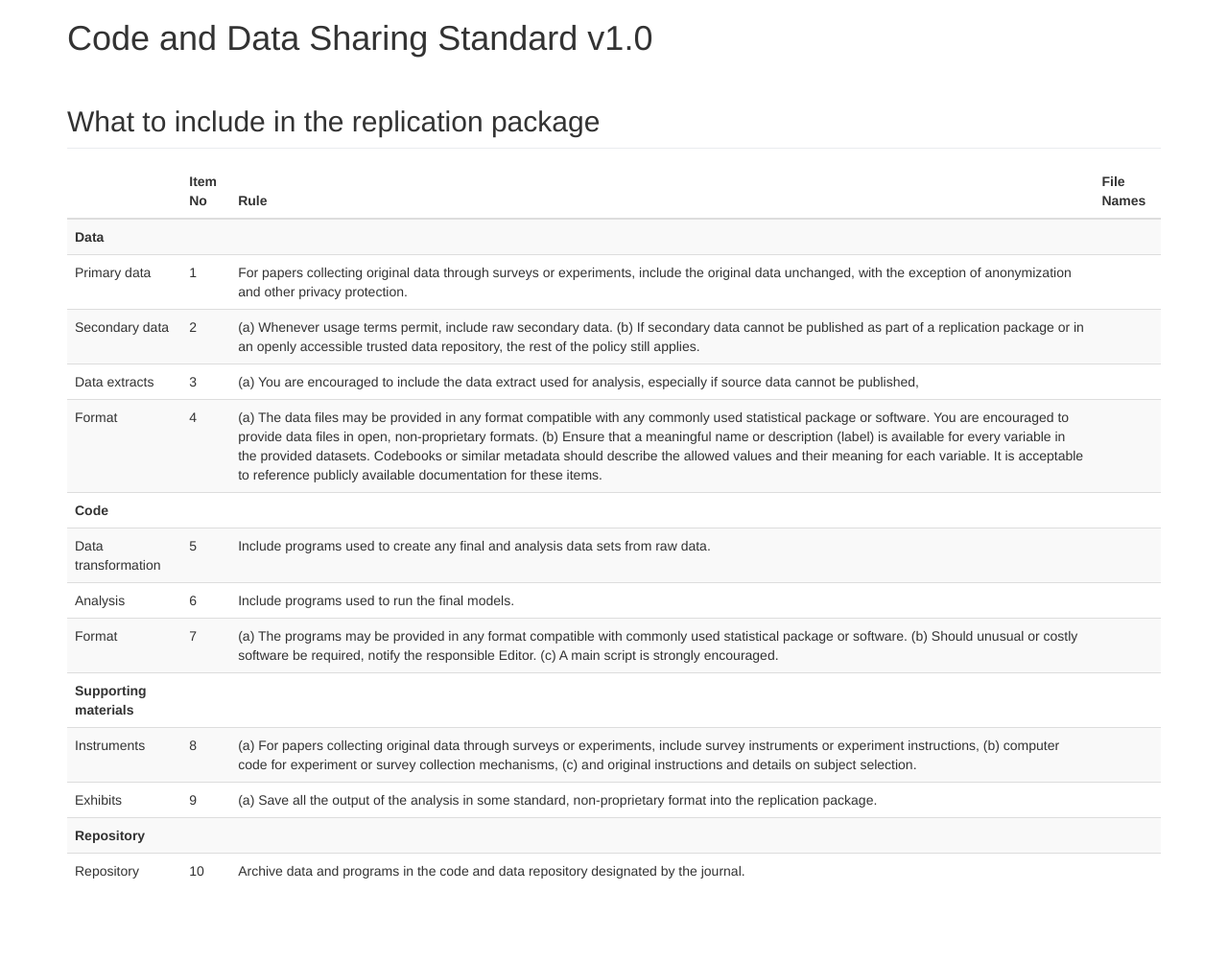
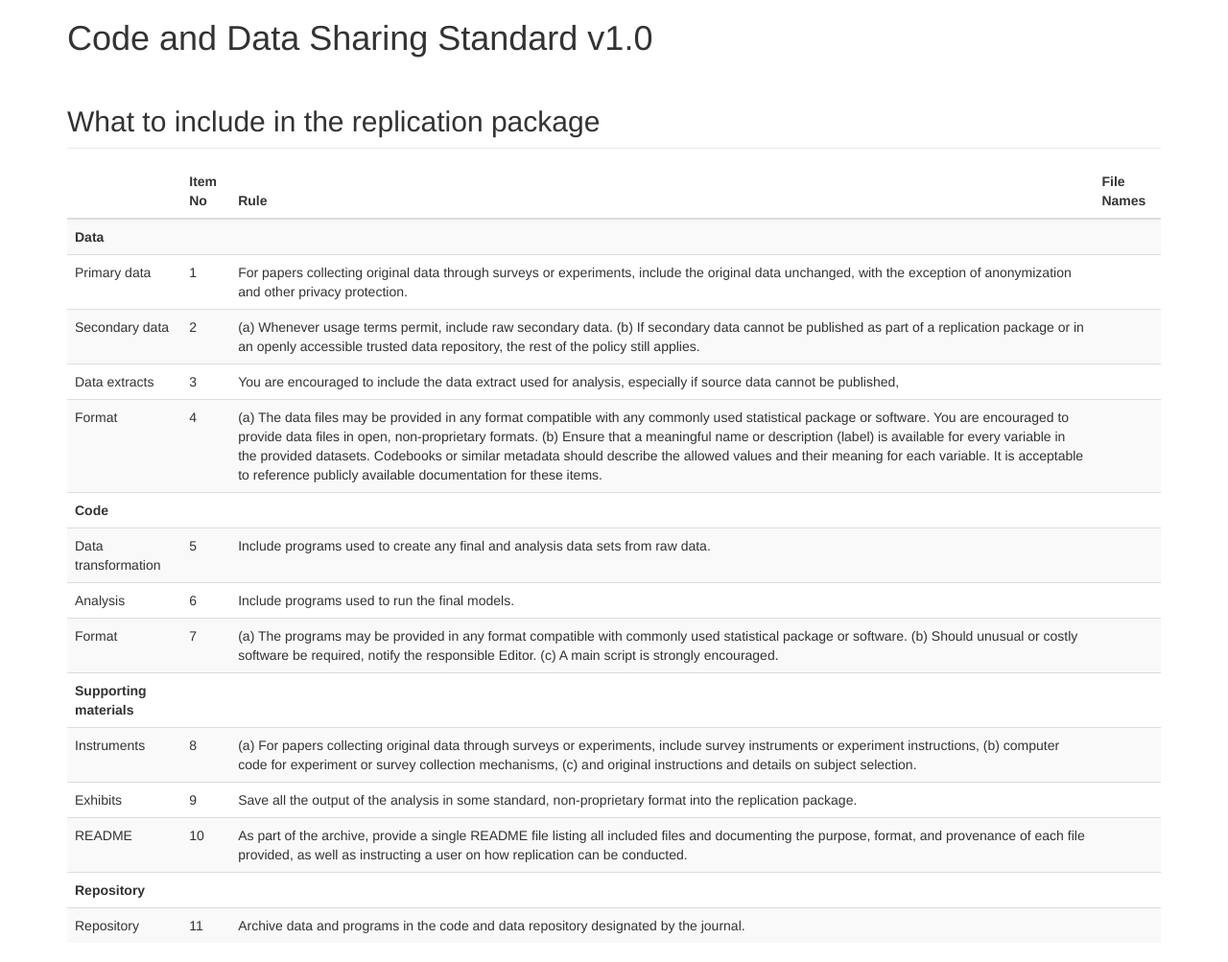
Before and after one commit to REStud/guidance, a Jekyll site: the page built from DAP/Share-1.0.md, in a window 1280 px wide. Shown: the whole page at 96% size. Built offline with Jekyll 4.4.1, drawn with Linux system fonts in a browser that asks for light colours; our own code applies the rules of GitHub Pages for plain Markdown files; before the commit the page ends 946 px from its top, so only the background shows below that.

Commit message:
Include additional rules, linking README to sharing

```diff
--- a/DAP/Report-1.0.yaml
+++ b/DAP/Report-1.0.yaml
@@ -20,5 +20,6 @@ guide:
     - If a script creates multiple exhibits, point to the exact line number.
 readme:
   format:
+    - The README document should list the title and authors of the replication package, its preparation date, and clear reference to the journal article to which it belongs.
     - Follow the schema provided by the Social Science Data Editors template README.
     - Common formats are txt, PDF, and Markdown. The README file should not require proprietary software to view.
--- a/DAP/Share-1.0.md
+++ b/DAP/Share-1.0.md
@@ -6,7 +6,7 @@
 | **Data** |
 | Primary data | 1 | For papers collecting original data through surveys or experiments, include the original data unchanged, with the exception of anonymization and other privacy protection.| |
 |Secondary data | 2 | (a) Whenever usage terms permit, include raw secondary data. (b) If secondary data cannot be published as part of a replication package or in an openly accessible trusted data repository, the rest of the policy still applies. | |
-| Data extracts | 3 | (a) You are encouraged to include the data extract used for analysis, especially if source data cannot be published, | |
+| Data extracts | 3 | You are encouraged to include the data extract used for analysis, especially if source data cannot be published, | |
 | Format | 4 | (a) The data files may be provided in any format compatible with any commonly used statistical package or software. You are encouraged to provide data files in open, non-proprietary formats. (b) Ensure that a meaningful name or description (label) is available for every variable in the provided datasets. Codebooks or similar metadata should describe the allowed values and their meaning for each variable. It is acceptable to reference publicly available documentation for these items. | |
 | **Code** |
 | Data transformation | 5 | Include programs used to create any final and analysis data sets from raw data. | |
@@ -14,6 +14,7 @@
 | Format | 7 | (a) The programs may be provided in any format compatible with commonly used statistical package or software. (b) Should unusual or costly software be required, notify the responsible Editor. (c) A main script is strongly encouraged. | |
 | **Supporting materials** |
 | Instruments | 8 | (a) For papers collecting original data through surveys or experiments, include survey instruments or experiment instructions, (b) computer code for experiment or survey collection mechanisms, (c) and original instructions and details on subject selection. | |
-| Exhibits | 9 | (a) Save all the output of the analysis in some standard, non-proprietary format into the replication package. | |
+| Exhibits | 9 | Save all the output of the analysis in some standard, non-proprietary format into the replication package. | |
+| README | 10 | As part of the archive, provide a single README file listing all included files and documenting the purpose, format, and provenance of each file provided, as well as instructing a user on how replication can be conducted. | |
 | **Repository** |
-| Repository | 10 | Archive data and programs in the code and data repository designated by the journal. | |
+| Repository | 11 | Archive data and programs in the code and data repository designated by the journal. | |
```
Also changed, not shown: DAP/Report-1.0.md (+1 -1 lines), DAP/Share-1.0.yaml (+3 -4 lines), DAP/Share.md (+2 -1 lines), 3 other files.
